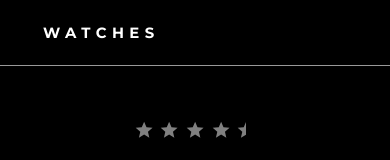
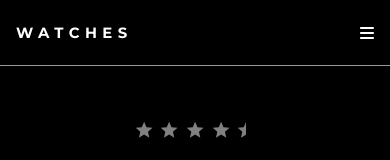
Before and after one commit to SouhailM07/responsive-watches-website, a React (Vite) app: page / in a window 390 px wide. Shown: the top 160 px of the page. Built offline with nearby package versions, Linux system fonts and the light colour scheme.

Commit message:
project is now full-responsive

```diff
--- a/src/components/Home/Home.tsx
+++ b/src/components/Home/Home.tsx
@@ -10,7 +10,7 @@ import arrow_logo from "/chevron-right-solid.svg";
 export default function Home() {
   return (
     <>
-      <div className="text-white mt-[4rem] mx-auto px-[2rem] max-w-[88rem] grid grid-cols-1 md:grid-cols-3 items-center place-items-center gap-y-[2rem]">
+      <div className="text-white mt-[4rem] mx-auto md:px-[2rem] md:max-w-[88rem] grid grid-cols-1 md:grid-cols-3 items-center place-items-center gap-y-[2rem]">
         <Intro />
         <Watches />
         <Details />
@@ -22,7 +22,7 @@ export default function Home() {
 let Intro = () => {
   return (
     <>
-      <article className="flex flex-col justify-between md:text-left text-center md:items-start items-center h-[20rem] md:h-[27rem]">
+      <article className="flex flex-col  justify-between md:text-left text-center md:items-start items-center h-[20rem] md:h-[27rem]">
         {/* rating */}
         <section className="space-y-[1rem]">
           <Rating
--- a/src/components/Navbar/Navbar.tsx
+++ b/src/components/Navbar/Navbar.tsx
@@ -1,24 +1,32 @@
 import "./navbar.css";
+// hooks
+import { createContext, useState } from "react";
 // mui
 import { AppBar, Toolbar, Stack } from "@mui/material";
+// components
+import { Navbar_mobile } from "../../components";
 // assets
 import facebook_logo from "/facebook-f.svg";
 import twitter_logo from "/x-twitter.svg";
 import instagram_logo from "/instagram.svg";
+import menu_logo from "/bars-solid.svg";
+
+// @ts-ignore
+export const PanelContext = createContext();
 
 export default function Navbar() {
   const navLinks: string[] = ["HOME", " ABOUT", "FEATURES", "NEW"];
   const socialLinks: string[] = [facebook_logo, instagram_logo, twitter_logo];
+  let [openPanel, setOpenPanel] = useState<boolean>(false);
   return (
     <>
+      <PanelContext.Provider value={{ openPanel, setOpenPanel }}>
         <AppBar
           sx={{
             display: "block",
-          bgcolor: "transparent",
-          px: "2rem",
             position: "sticky",
           }}
-        className="border-textColor border-b-[0.5px]"
+          className="border-textColor border-b-[0.5px] md:!px-[2rem] !bg-bodyColor"
         >
           <Toolbar
             component="nav"
@@ -26,6 +34,14 @@ export default function Navbar() {
             className="mx-auto max-w-[85rem] justify-between tracking-[0.4rem] text-textColor font-bold text-[1.1rem] select-none"
           >
             <div className="text-titleColor">WATCHES</div>
+            {/*  */}
+            <button
+              className="md:hidden block"
+              onClick={() => setOpenPanel(true)}
+            >
+              <img src={menu_logo} alt="" className="h-[1.2rem]" />
+            </button>
+            {/*  */}
             <div className="flex space-x-[4rem] items-center hidden md:flex">
               <Stack direction="row" spacing="4rem" component="ul">
                 {navLinks.map((e, i) => {
@@ -40,14 +56,20 @@ export default function Navbar() {
                 {socialLinks.map((e, i) => {
                   return (
                     <li key={i} className="cursor-pointer">
-                    <img src={e} alt="logo" className="h-[1.3rem] opacity-70" />
+                      <img
+                        src={e}
+                        alt="logo"
+                        className="h-[1.3rem] opacity-70"
+                      />
                     </li>
                   );
                 })}
               </Stack>
             </div>
           </Toolbar>
+          <Navbar_mobile />
         </AppBar>
+      </PanelContext.Provider>
     </>
   );
 }
--- a/src/components/Navbar_mobile/Navbar_mobile.tsx
+++ b/src/components/Navbar_mobile/Navbar_mobile.tsx
@@ -1,4 +1,47 @@
 import "./navbar_mobile.css";
+// mui
+import { Drawer, Stack } from "@mui/material";
+// hooks
+import { useContext } from "react";
+import { PanelContext } from "../Navbar/Navbar";
+// assets
+import facebook_logo from "/facebook-f.svg";
+import twitter_logo from "/x-twitter.svg";
+import instagram_logo from "/instagram.svg";
+import xmark from "/xmark-solid.svg";
 export default function Navbar_mobile() {
-  return <>Navbar_mobile</>;
+  let arrOfLinks: string[] = ["HOME", "ABOUT", "FEATURED", "NEW"];
+  let { openPanel, setOpenPanel }: any = useContext(PanelContext);
+  const socialLinks: string[] = [facebook_logo, instagram_logo, twitter_logo];
+  return (
+    <>
+      <Drawer anchor="top" open={openPanel} onClose={() => setOpenPanel(false)}>
+        <div className="w-full tracking-[0.3rem] text-center bg-bodyColor text-white flex flex-col border-b-[0.5px] border-textColor items-center justify-between pb-[3rem] pt-[1rem]">
+          <div className="flex justify-end px-[1rem] w-full my-[1rem]">
+            <button onClick={() => setOpenPanel(false)}>
+              <img src={xmark} alt="" className="h-[2rem]" />
+            </button>
+          </div>
+          <ul className="flex flex-col space-y-[1.5rem] justify-evenly mb-[3rem]">
+            {arrOfLinks.map((e, i) => {
+              return (
+                <li key={i} onClick={() => setOpenPanel(false)}>
+                  {e}
+                </li>
+              );
+            })}
+          </ul>
+          <Stack direction="row" spacing="2rem" component="ul">
+            {socialLinks.map((e, i) => {
+              return (
+                <li key={i} className="cursor-pointer">
+                  <img src={e} alt="logo" className="h-[1.3rem] opacity-70" />
+                </li>
+              );
+            })}
+          </Stack>
+        </div>
+      </Drawer>
+    </>
+  );
 }
--- a/src/components/Watches/Watches.tsx
+++ b/src/components/Watches/Watches.tsx
@@ -33,11 +33,11 @@ export default function Watches() {
         }}
         pagination
         modules={[EffectCreative, Pagination]}
-        className="w-[30rem] h-full"
+        className="w-[27rem]  md:w-[30rem]  h-full"
       >
         {watches.map((e, i) => {
           return (
-            <SwiperSlide key={i} className="flex items-center justify-center">
+            <SwiperSlide key={i} className="flex items-center justify-center ">
               <img src={e} alt="" className="h-[20rem] lg:h-[32rem] " />
             </SwiperSlide>
           );
```
Also changed, not shown: public/bars-solid.svg (added), public/xmark-solid.svg (added). Lines whose indentation alone changed are shown as unchanged.
